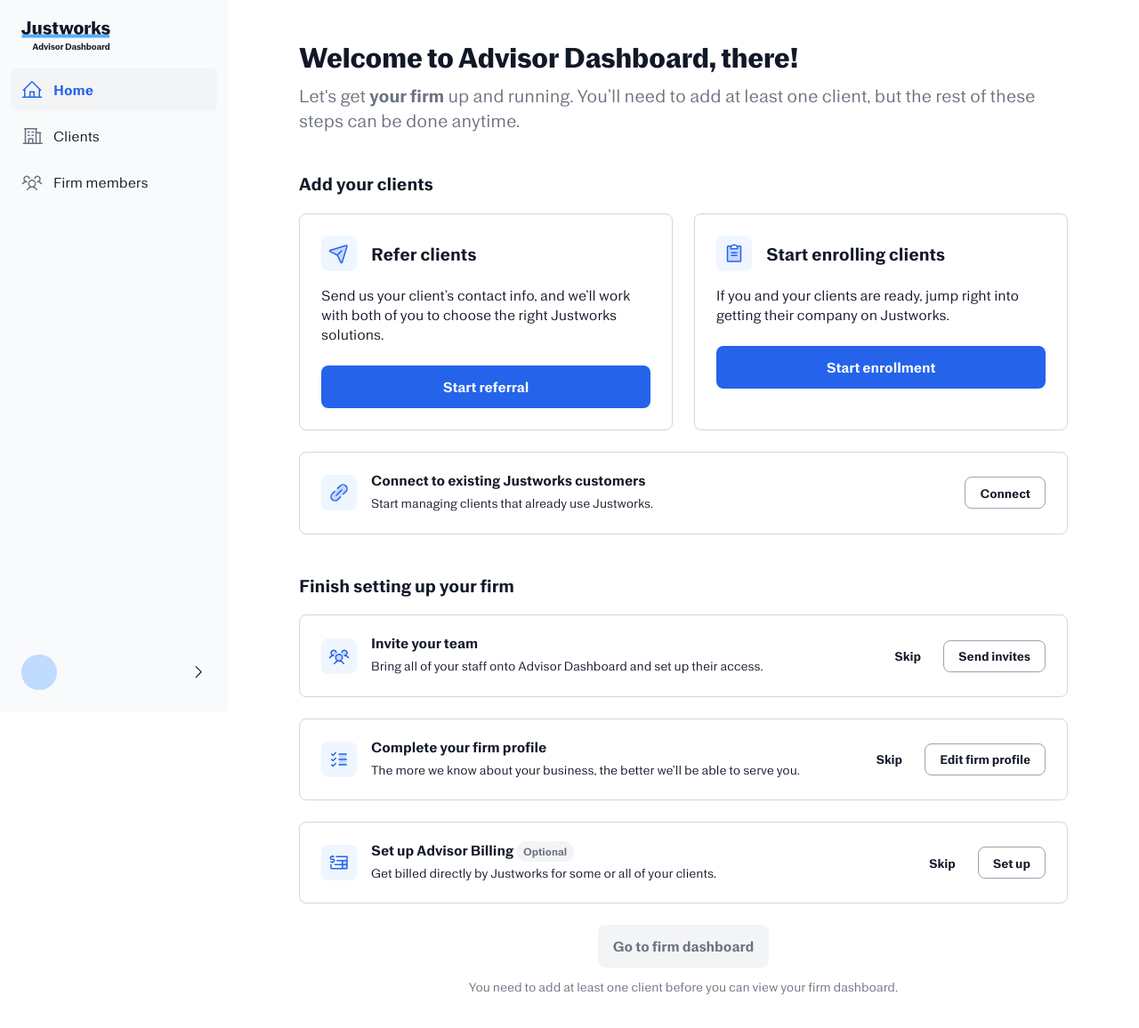
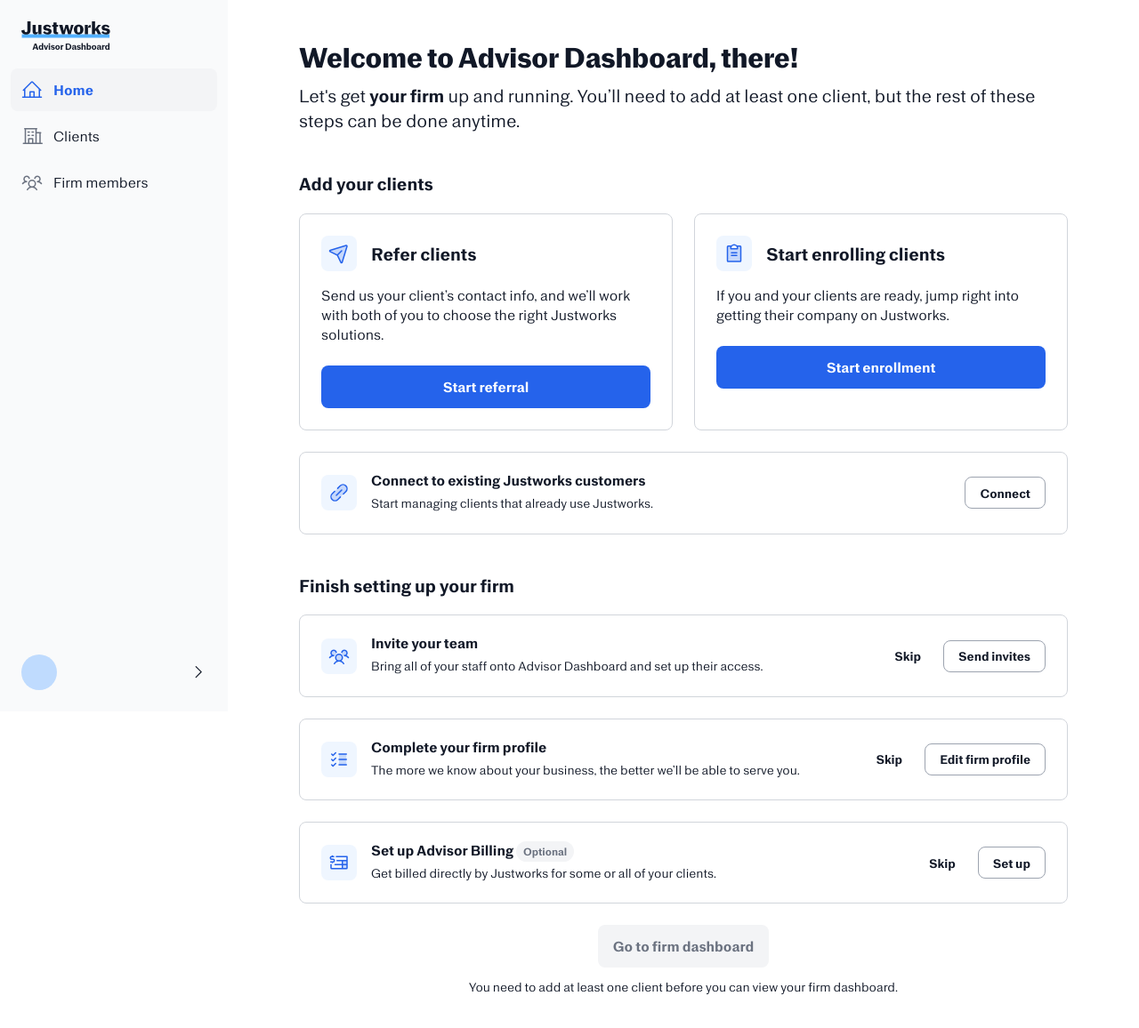
Before and after one commit to robkovacs/advisor-dash-reloaded, a Vue app: page /dashboard in a window 1280 px wide. Shown: the top 1156 px of the page at 89% size. Built offline with nearby package versions, Linux system fonts and the light colour scheme; sample sign-in values are in the browser's storage.

Commit message:
less use of text-muted

```diff
--- a/src/components/UserMenu.vue
+++ b/src/components/UserMenu.vue
@@ -151,7 +151,6 @@
 
 .firm-name {
   font-size: var(--font-size-xs);
-  color: var(--color-text-muted);
   font-weight: var(--font-weight-regular);
 }
 
--- a/src/pages/dashboard/internals/FirmSetup.vue
+++ b/src/pages/dashboard/internals/FirmSetup.vue
@@ -137,7 +137,7 @@
 
       <Stack gap="3" align="center">
         <Button disabled>Go to firm dashboard</Button>
-        <p class="text-sm text-muted">
+        <p class="text-sm">
           You need to add at least one client before you can view your firm
           dashboard.
         </p>
--- a/src/styles/app.css
+++ b/src/styles/app.css
@@ -87,7 +87,6 @@
 
 .intro {
   font-size: var(--font-size-lg);
-  color: var(--color-text-muted);
   margin: 0;
   max-width: 66ch;
   text-wrap: pretty;
```
